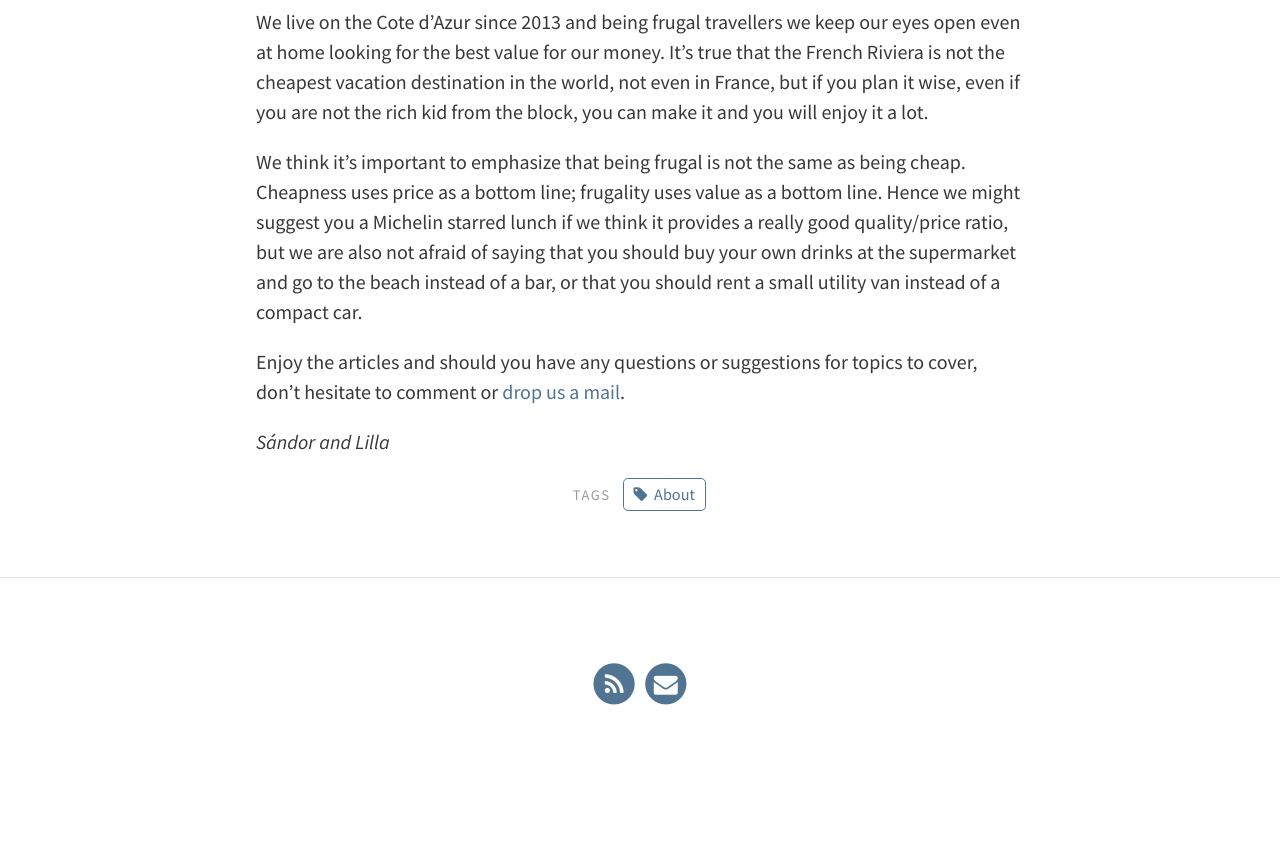
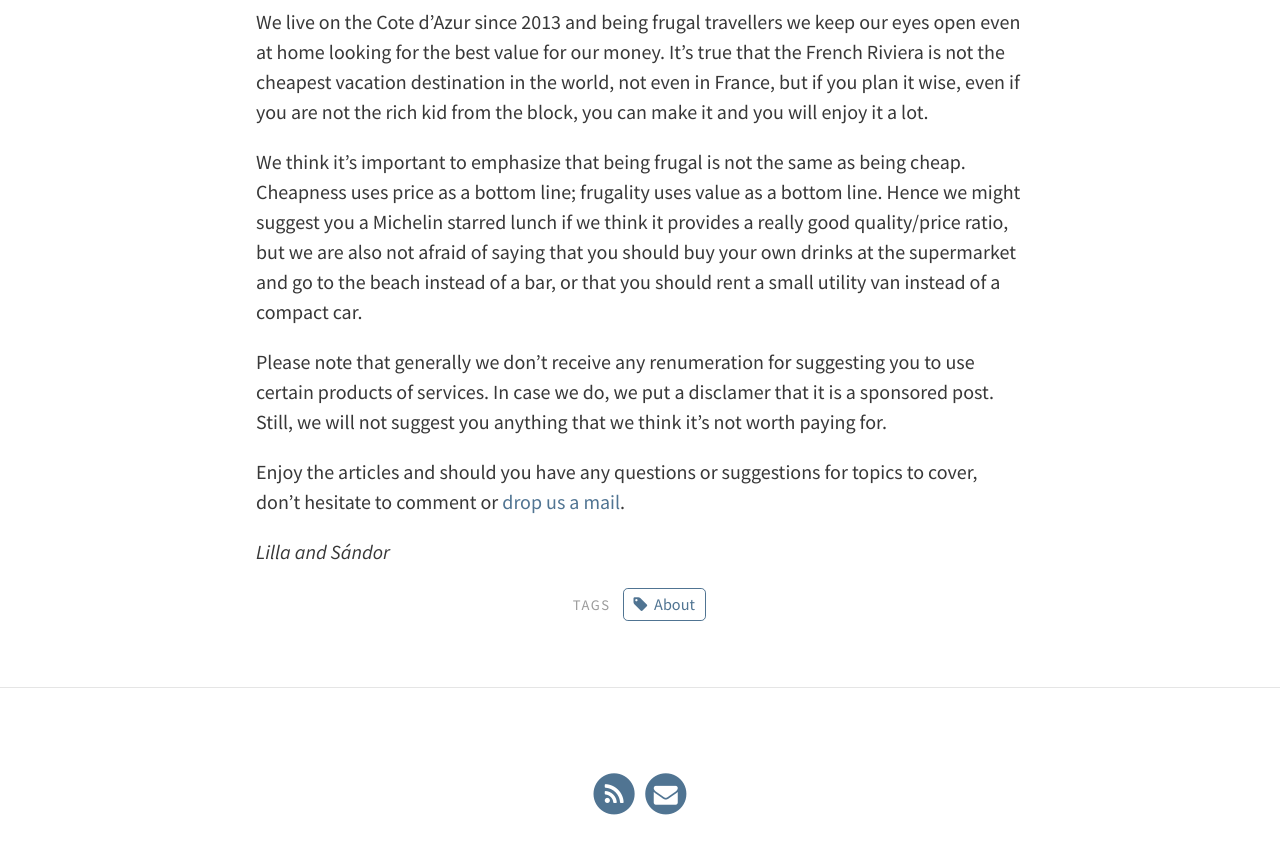
Before and after one commit to frugalriviera/frugalriviera.github.io, a Jekyll site: the page built from pages/about.md, in a window 1280 px wide and 900 px high, scrolled down 591 px. Shown: the top 854 px of the window. Built offline with Jekyll 4.4.1, drawn with Linux system fonts in a browser that asks for light colours; before the commit the page ends 1381 px from its top, so only the background shows below that.

Commit message:
Update About page

```diff
--- a/pages/about.md
+++ b/pages/about.md
@@ -11,6 +11,8 @@ We live on the Cote d'Azur since 2013 and being frugal travellers we keep our ey
 
 We think it's important to emphasize that being frugal is not the same as being cheap. Cheapness uses price as a bottom line; frugality uses value as a bottom line. Hence we might suggest you a Michelin starred lunch if we think it provides a really good quality/price ratio, but we are also not afraid of saying that you should buy your own drinks at the supermarket and go to the beach instead of a bar, or that you should rent a small utility van instead of a compact car.
 
+Please note that generally we don't receive any renumeration for suggesting you to use certain products of services. In case we do, we put a disclamer that it is a sponsored post. Still, we will not suggest you anything that we think it's not worth paying for.
+
 Enjoy the articles and should you have any questions or suggestions for topics to cover, don't hesitate to comment or [drop us a mail](mailto:frugal.riviera@gmail.com).
 
-_Sándor and Lilla_
+_Lilla and Sándor_
```
